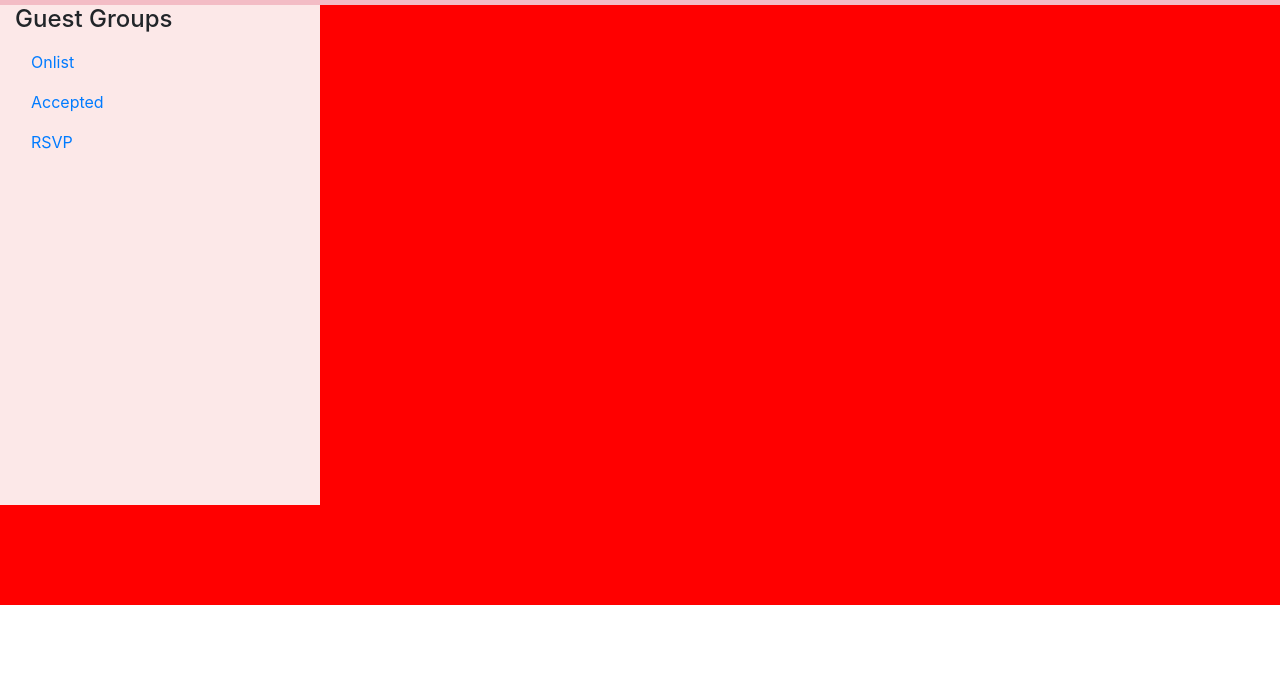
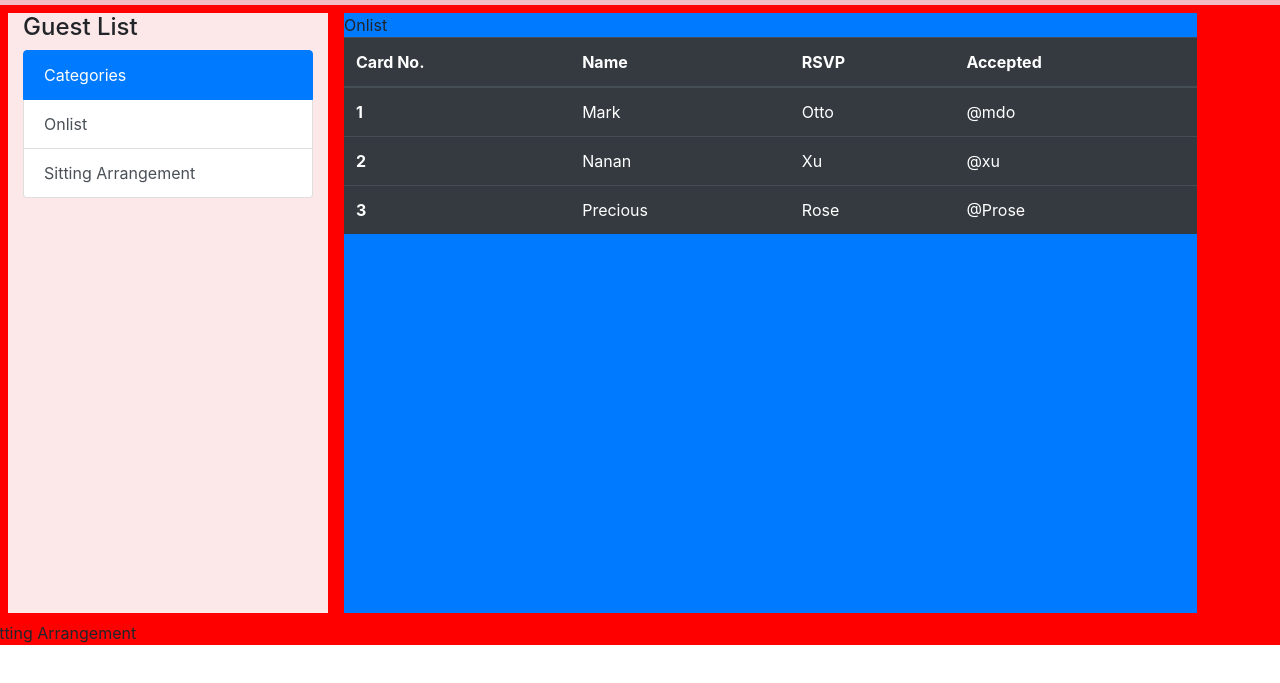
Before and after one commit to danieljbuyinza/event-planner-app, a plain HTML site: page guest.html in a window 1280 px wide. Shown: the part 51-734 px from the top of the page. Drawn offline with nearby package versions, Linux system fonts and the light colour scheme.

Commit message:
modified the guest files

```diff
--- a/customcss/guest.css
+++ b/customcss/guest.css
@@ -4,13 +4,13 @@
 }
 .parent{
     background-color: red;
-    height: 600px;
+
 }
 .left{
-background-color: rgb(252, 232, 232);
-height: 500px;
+    background-color: rgb(252, 232, 232);
+    height: 600px;
 }
 
 .right{
-
+    height: 600px;
 }
--- a/guest.html
+++ b/guest.html
@@ -59,23 +59,59 @@
 
     <div class="container-fluid parent">
         <div class="row">
-            <div class="col-md-3 left">
-                <h4>Guest Groups</h4>
-                    <ul class="nav flex-column">
-                            <li class="nav-item">
-                              <a class="nav-link " href="#">Onlist</a>
-                            </li>
-                            <li class="nav-item">
-                              <a class="nav-link" href="#"> Accepted</a>
-                            </li>
-                            <li class="nav-item">
-                              <a class="nav-link" href="#">RSVP</a>
-                            </li>
+            <div class="col-lg-3 left m-2">
+                <h4>Guest List</h4>
 
-                          </ul>
+
+                    <div class="list-group">
+                            <a href="#" class="list-group-item list-group-item-action active">
+                             Categories
+                            </a>
+                            <a href="#" class="list-group-item list-group-item-action">Onlist</a>
+                            <a href="#" class="list-group-item list-group-item-action">Sitting Arrangement</a>
+
+                            </div>
 
             </div>
-            <div class="col-md-9 right">
+            <div class="col-lg-8 right bg-primary m-2">
+                    <div class="row">Onlist
+                            <table class="table table-dark">
+                                    <thead class="thead-pink">
+                                      <tr>
+                                        <th scope="col">Card No.</th>
+                                        <th scope="col">Name</th>
+                                        <th scope="col">RSVP</th>
+                                        <th scope="col">Accepted</th>
+                                      </tr>
+                                    </thead>
+                                    <tbody>
+                                      <tr>
+                                        <th scope="row">1</th>
+                                        <td>Mark</td>
+                                        <td>Otto</td>
+                                        <td>@mdo</td>
+
+                                      </tr>
+                                      <tr>
+                                        <th scope="row">2</th>
+                                        <td>Nanan</td>
+                                        <td>Xu</td>
+                                        <td>@xu</td>
+
+                                      </tr>
+                                      <tr>
+                                        <th scope="row">3</th>
+                                        <td>Precious</td>
+                                        <td>Rose</td>
+                                        <td>@Prose</td>
+
+                                      </tr>
+                                    </tbody>
+                                  </table>
+                            </div>
+                    </div>
+                    <div class="row">Sitting Arrangement</div>
+
 
             </div>
 
```
